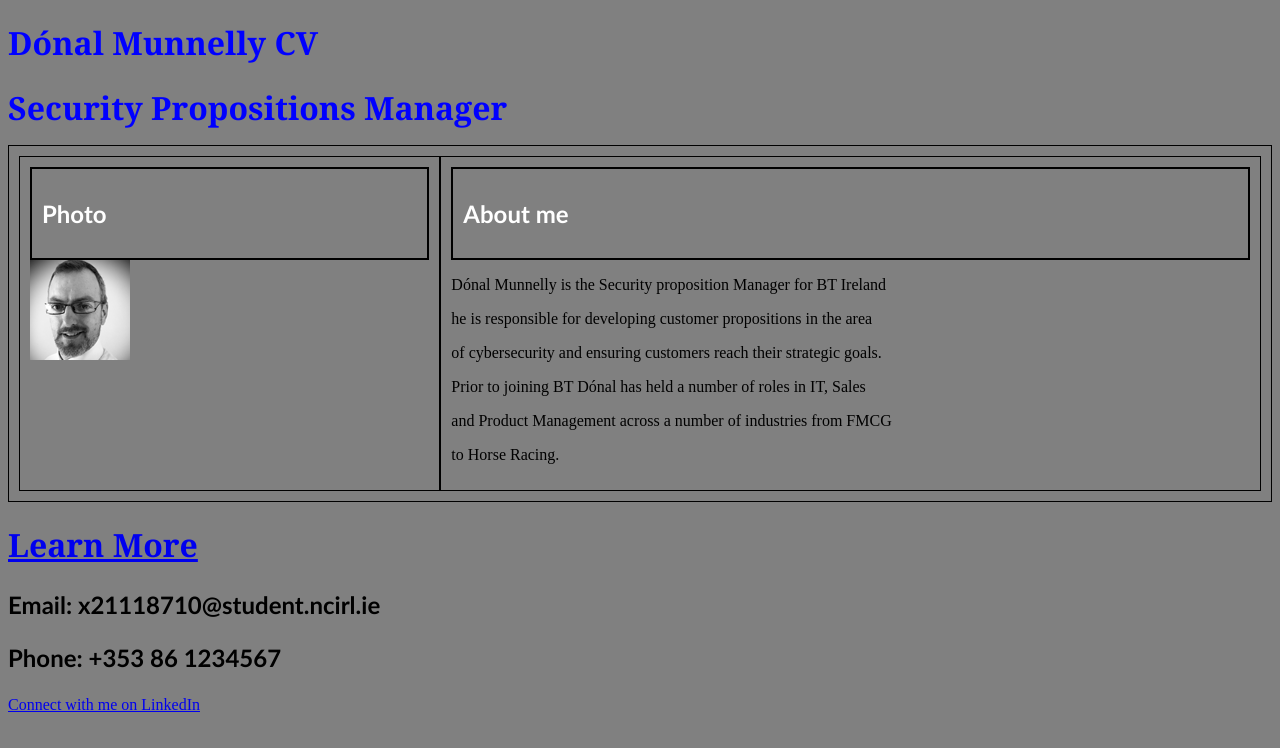
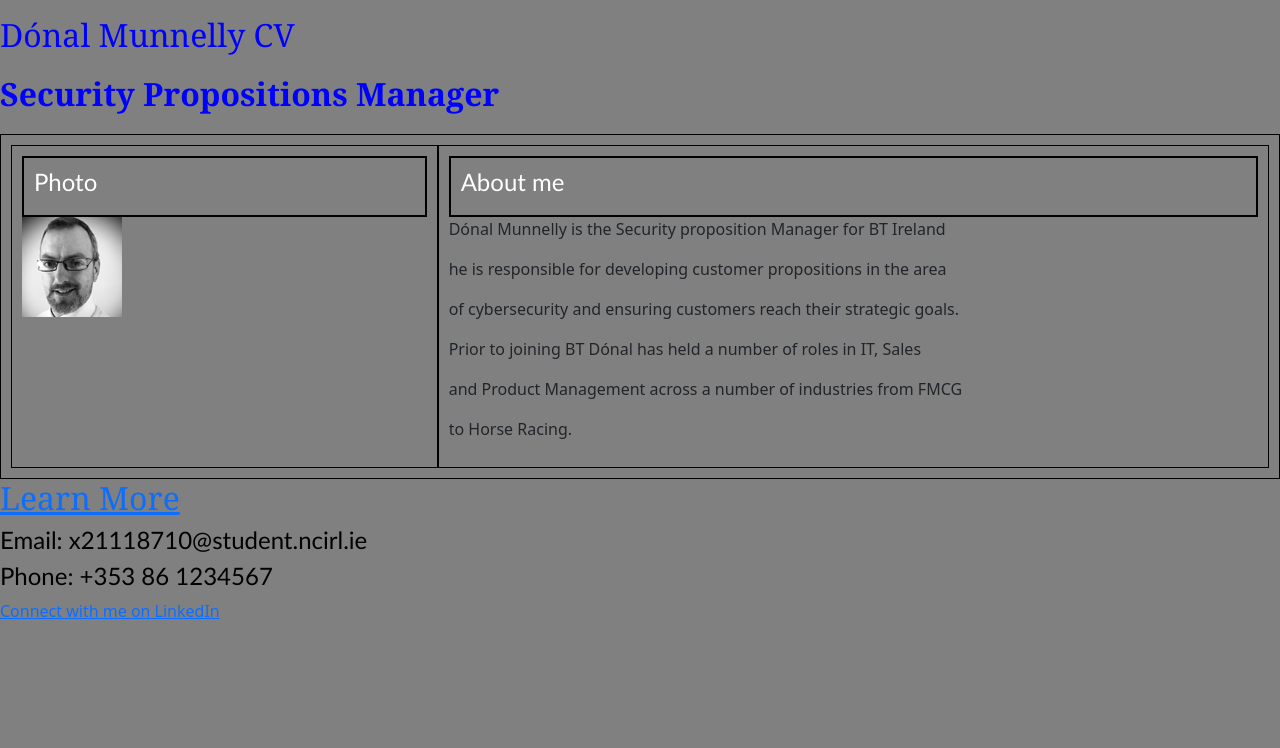
Before and after one commit to excal2/excal2.github.io, a plain HTML site: page index.html in a window 1280 px wide. Drawn offline with nearby package versions, Linux system fonts and the light colour scheme.

Commit message:
Please enter the commit message for your changes. Lines starting  with '#' will be ignored, and an empty message aborts the commit. changes to the bran qa!
x
:x
i sdfjksdjkf

```diff
--- a/index.html
+++ b/index.html
@@ -2,6 +2,8 @@
 <html>
 	<head>
 		<title> My First CV</title>
+		<link href="https://cdn.jsdelivr.net/npm/bootstrap@5.1.3/dist/css/bootstrap.min.css" rel="stylesheet" integrity="sha384-1BmE4kWBq78iYhFldvKuhfTAU6auU8tT94WrHftjDbrCEXSU1oBoqyl2QvZ6jIW3" crossorigin="anonymous">
+		<script src="https://cdn.jsdelivr.net/npm/bootstrap@5.1.3/dist/js/bootstrap.bundle.min.js" integrity="sha384-ka7Sk0Gln4gmtz2MlQnikT1wXgYsOg+OMhuP+IlRH9sENBO0LRn5q+8nbTov4+1p" crossorigin="anonymous"></script>
 		<link rel="stylesheet" href="style/style.css"/>
 	<head>
 	<body>
@@ -29,7 +31,7 @@
         </div>
 
 	</div>
-		<div><h1><a href="/skills">Learn More</a></h1></div>
+		<div><h1><a href="skills/index.html">Learn More</a></h1></div>
 		<div><h3>Email: x21118710@student.ncirl.ie</h3></div>
 		<div><h3>Phone: +353 86 1234567</h3></div>
 		<div></div><a href="https://ie.linkedin.com/in/d%C3%B3nal-munnelly-71735610" target="_blank">Connect with me on LinkedIn</a></div>
```
Also changed, not shown: skills/index.html (+1 -1 lines).
